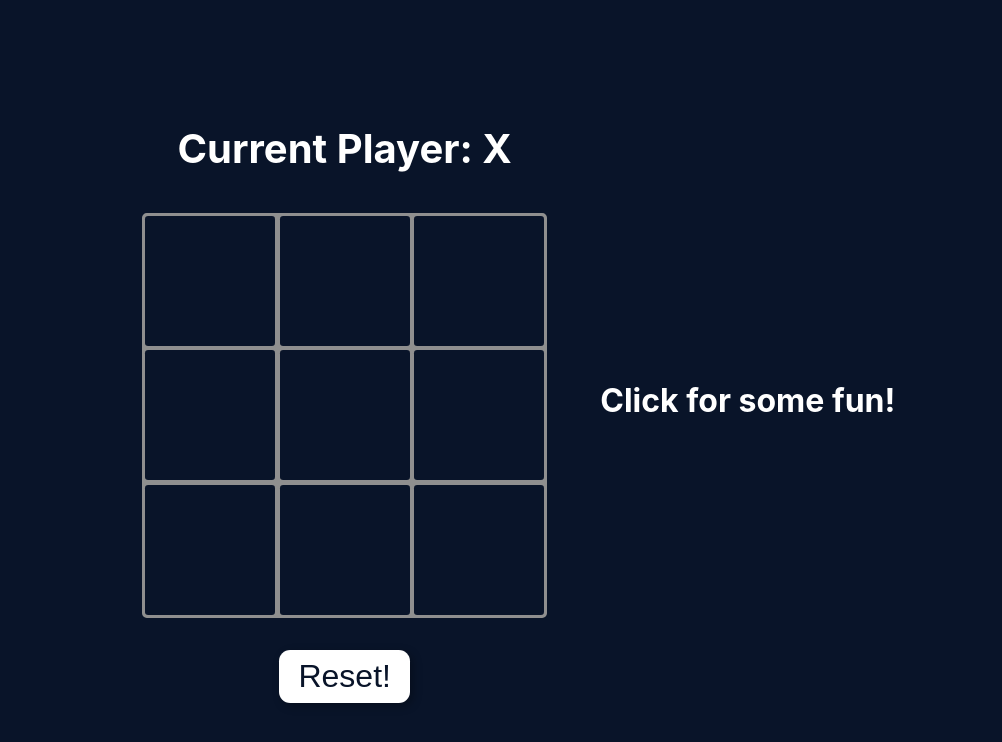
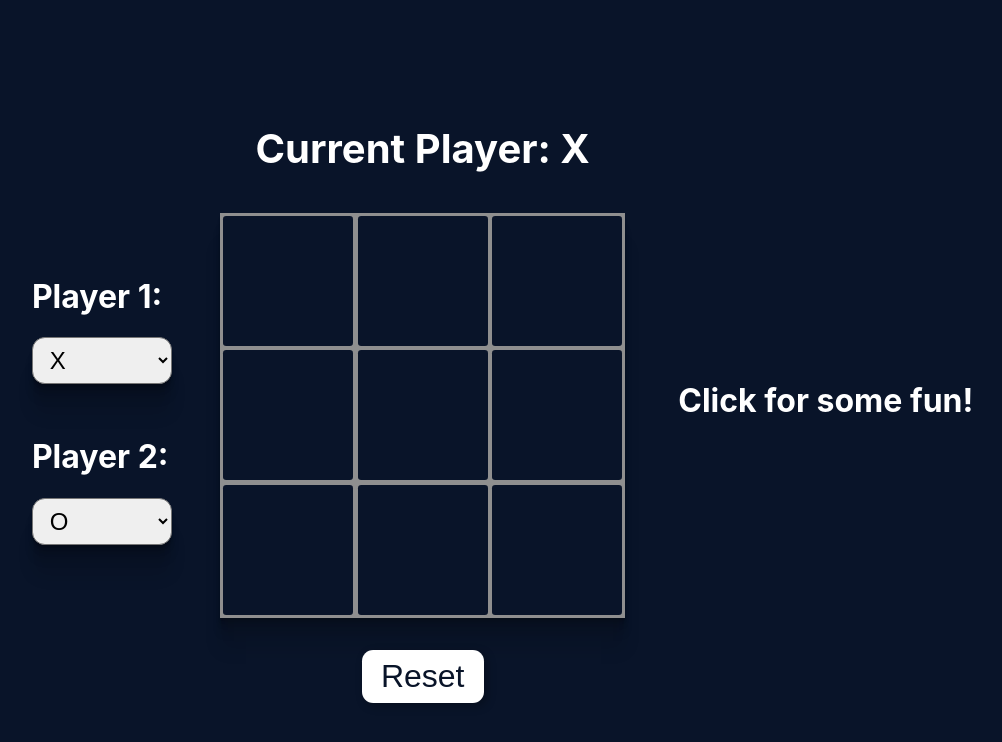
Before and after one commit to vnikolaew/tic-tac-toe, a React (Create React App) app: page / in a window 1280 px wide. Shown: the top 742 px of the page, without its empty margins (135-1137 px from the left). Built offline with nearby package versions, Linux system fonts and the light colour scheme.

Commit message:
Added emoji featiures + Custom Hooks

```diff
--- a/src/Game.tsx
+++ b/src/Game.tsx
@@ -1,29 +1,31 @@
-import React, { useState } from "react";
+import React from "react";
+
 import { Board } from "./components/Board/Board";
-import { winningCombos } from "./utils/winningCombos";
+import { GameHistory } from "./components/GameHistory/GameHistory";
+import { EmojiDropdown } from "./components/Dropdown/EmojiDropdown";
+
 import { useNextPlayer } from "./utils/useNextPlayer";
-import { GameHistory } from "./components/GameHistory/GameHistory";
-import { BoardHistory } from "./components/GameHistory/GameHistory";
+import { useSelectEmojis } from "./utils/useSelectEmojis";
+import { useWinner } from "./utils/useWinner";
+import { Emoji } from "./utils/Emojis";
 import "./styles/Game.css";
-import { useWinner } from "./utils/useWinner";
+import { useHistory } from "./utils/useHistory";
+import { ResetGameButton } from "./components/GameHistory/ResetGameButton";
 
 export type Player = "X" | "O";
-export type TSquare = Player | null;
+export type TSquare = Player | Emoji | null;
 
 export const Game: React.FC = () => {
-   const { isNext, setIsNext, switchTurns } = useNextPlayer("X");
-   const { winner, setWinner, checkWinner } = useWinner<TSquare>();
-
-   const [history, setHistory] = useState<BoardHistory[]>(() => [
-      {
-         squares: Array.from({ length: 9 }, (_) => null),
-      },
-   ]);
+   const { xIsNext, setIsNext, switchTurns } = useNextPlayer();
+   const { winner, setWinner, checkWinner } = useWinner<Player | null>();
+   const { history, pushMove, setHistory } = useHistory();
 
    const squares = history[history.length - 1].squares;
 
+   const { emojis, setPlayerOneEmoji, setPlayerTwoEmoji } = useSelectEmojis();
+
    const goBackTo = (turn: number) => {
-      setIsNext(turn % 2 === 0 ? "X" : "O");
+      setIsNext(turn % 2 === 0);
       setHistory(history.slice(0, turn + 1));
       setWinner(null);
    };
@@ -32,39 +34,34 @@ export const Game: React.FC = () => {
       if (squares[squareIdx] || winner) return;
 
       const updatedBoard = squares.map((sq, id) => {
-         return squareIdx === id ? isNext : sq;
+         return squareIdx === id ? (xIsNext ? "X" : "O") : sq;
       });
 
-      setHistory([
-         ...history,
-         {
-            squares: updatedBoard,
-         },
-      ]);
-      checkWinner(squares, squareIdx, isNext);
+      pushMove(updatedBoard);
+
+      const nextPlayer = xIsNext ? "X" : "O";
+      checkWinner(squares, squareIdx, nextPlayer);
       switchTurns();
    };
 
    return (
       <>
+         <EmojiDropdown
+            emojis={emojis}
+            setPlayerOneEmoji={setPlayerOneEmoji}
+            setPlayerTwoEmoji={setPlayerTwoEmoji}
+         />
          <div className="Game">
             {" "}
             <h1>
-               {winner ? `Winner: ${winner}` : `Current Player:  ${isNext}`}
+               {winner
+                  ? `Winner: ${winner} !`
+                  : `Current Player:  ${xIsNext ? emojis[0] : emojis[1]}`}
             </h1>
-            <Board squares={squares} fillSquare={fillSquare} />
-            <button
-               style={{
-                  cursor: history.length > 1 ? "pointer" : "",
-               }}
-               className="reset"
-               disabled={history.length === 1}
-               onClick={() => {
-                  goBackTo(0);
-               }}
-            >
-               Reset!
-            </button>
+            <Board squares={squares} emojis={emojis} fillSquare={fillSquare} />
+            <ResetGameButton history={history} jumpTo={goBackTo}>
+               {winner ? "Play again!" : "Reset"}
+            </ResetGameButton>
          </div>
          <GameHistory history={history} onClick={goBackTo} />
       </>
--- a/src/components/Board/Board.css
+++ b/src/components/Board/Board.css
@@ -7,5 +7,7 @@
    grid-template-rows: repeat(3, 1fr);
    grid-gap: 0.3rem;
    border: 0.2rem solid var(--bg-color);
-   border-radius: 0.3rem;
+   box-shadow: rgba(0, 0, 0, 0.09) 0px 2px 1px, rgba(0, 0, 0, 0.09) 0px 4px 2px,
+      rgba(0, 0, 0, 0.09) 0px 8px 4px, rgba(0, 0, 0, 0.09) 0px 16px 8px,
+      rgba(0, 0, 0, 0.09) 0px 32px 16px;
 }
--- a/src/components/Board/Board.tsx
+++ b/src/components/Board/Board.tsx
@@ -1,21 +1,26 @@
 import React from "react";
-import { TSquare } from "../../Game";
+import { Player, TSquare } from "../../Game";
 import { Square } from "../Square/Square";
 import "./Board.css";
 
 interface BoardProps {
-   squares: TSquare[];
+   squares: (Player | null)[];
+   emojis: [TSquare, TSquare];
    fillSquare: (idx: number) => void;
 }
 
-export const Board: React.FC<BoardProps> = ({ squares, fillSquare }) => {
+export const Board: React.FC<BoardProps> = ({
+   squares,
+   emojis,
+   fillSquare,
+}) => {
    return (
       <div className="board">
          {squares.map((value, i) => (
             <Square
                size={130}
                key={i}
-               value={value}
+               value={value && (value === "X" ? emojis[0] : emojis[1])}
                onClick={(_) => fillSquare(i)}
             />
          ))}
--- /dev/null
+++ b/src/components/Dropdown/EmojiDropdown.tsx
@@ -0,0 +1,31 @@
+import React from "react";
+import { TSquare } from "../../Game";
+import { SelectMenu } from "./SelectMenu";
+import "./SelectMenu.css";
+
+interface EDropdownProps {
+   emojis: [TSquare, TSquare];
+   setPlayerOneEmoji: (emoji: TSquare) => void;
+   setPlayerTwoEmoji: (emoji: TSquare) => void;
+}
+
+export const EmojiDropdown: React.FC<EDropdownProps> = ({
+   emojis,
+   setPlayerOneEmoji,
+   setPlayerTwoEmoji,
+}) => {
+   return (
+      <div className="select">
+         <SelectMenu
+            player={1}
+            disabled={emojis[1]}
+            setPlayerEmoji={setPlayerOneEmoji}
+         />
+         <SelectMenu
+            player={2}
+            disabled={emojis[0]}
+            setPlayerEmoji={setPlayerTwoEmoji}
+         />
+      </div>
+   );
+};
--- /dev/null
+++ b/src/components/Dropdown/SelectMenu.css
@@ -0,0 +1,27 @@
+select {
+   font-size: 1.5rem;
+   width: 140px;
+   padding-block: 0.5rem;
+   padding-inline: 0.8rem;
+   border-radius: 0.8rem;
+   box-shadow: rgba(0, 0, 0, 0.09) 0px 2px 1px, rgba(0, 0, 0, 0.09) 0px 4px 2px,
+      rgba(0, 0, 0, 0.09) 0px 8px 4px, rgba(0, 0, 0, 0.09) 0px 16px 8px,
+      rgba(0, 0, 0, 0.09) 0px 32px 16px;
+   cursor: pointer;
+}
+
+option {
+   border-radius: 0.5rem;
+}
+
+option:disabled {
+   background-color: rgb(110, 110, 110);
+}
+
+.select {
+   display: flex;
+   flex-direction: column;
+   align-self: center;
+   justify-content: center;
+   row-gap: 2rem;
+}
--- /dev/null
+++ b/src/components/Dropdown/SelectMenu.tsx
@@ -0,0 +1,41 @@
+import { Emojis } from "../../utils/Emojis";
+import React, { useRef } from "react";
+import { TSquare } from "../../Game";
+import "./SelectMenu.css";
+
+interface IProps {
+   player: number;
+   disabled: TSquare;
+   setPlayerEmoji: (emoji: TSquare) => void;
+}
+
+export const SelectMenu: React.FC<IProps> = ({
+   player,
+   disabled,
+   setPlayerEmoji,
+}) => {
+   const selectRef = useRef<HTMLSelectElement>(null);
+
+   return (
+      <div>
+         {" "}
+         <h1> Player {player}: </h1>
+         <select
+            name={`Player ${player}`}
+            ref={selectRef}
+            id={`${player}`}
+            defaultValue={player === 1 ? "X" : "O"}
+            onChange={(e) => {
+               selectRef.current!.value = e.target.value;
+               setPlayerEmoji(e.target.value as TSquare);
+            }}
+         >
+            {Emojis.map((e, i) => (
+               <option value={e} key={i} disabled={e === disabled}>
+                  {e}
+               </option>
+            ))}
+         </select>
+      </div>
+   );
+};
--- a/src/components/GameHistory/GameHistory.tsx
+++ b/src/components/GameHistory/GameHistory.tsx
@@ -1,10 +1,10 @@
 import React from "react";
 import { FC } from "react";
-import { TSquare } from "../../Game";
+import { Player } from "../../Game";
 import "./History.css";
 
 export interface BoardHistory {
-   squares: TSquare[];
+   squares: (Player | null)[];
 }
 
 interface GameHistoryProps {
--- /dev/null
+++ b/src/components/GameHistory/ResetGameButton.tsx
@@ -0,0 +1,29 @@
+import React, { ReactNode } from "react";
+import { BoardHistory } from "./GameHistory";
+
+interface JumpBackButtonProps {
+   history: BoardHistory[];
+   jumpTo: (turn: number) => void;
+   children: ReactNode;
+}
+
+export const ResetGameButton = ({
+   history,
+   jumpTo,
+   children,
+}: JumpBackButtonProps) => {
+   return (
+      <button
+         style={{
+            cursor: history.length > 1 ? "pointer" : "",
+         }}
+         className="reset"
+         disabled={history.length === 1}
+         onClick={() => {
+            jumpTo(0);
+         }}
+      >
+         {children}
+      </button>
+   );
+};
--- /dev/null
+++ b/src/utils/Emojis.ts
@@ -0,0 +1,17 @@
+import { Player } from "../Game";
+
+export enum Emoji {
+   ROCKET = "🚀",
+   FIRE = "🔥",
+   GIFT = "🎁",
+   SANTA = "🎅",
+}
+
+export const Emojis: (Emoji | Player)[] = [
+   "O",
+   "X",
+   Emoji.FIRE,
+   Emoji.ROCKET,
+   Emoji.GIFT,
+   Emoji.SANTA,
+];
--- /dev/null
+++ b/src/utils/useHistory.tsx
@@ -0,0 +1,29 @@
+import { useState } from "react";
+import { BoardHistory } from "../components/GameHistory/GameHistory";
+import { Player, TSquare } from "../Game";
+
+interface useHistoryParams {
+   initialBoard?: (Player | null)[];
+}
+
+export const useHistory = ({
+   initialBoard = Array.from({ length: 9 }, (_) => null),
+}: useHistoryParams = {}) => {
+   const [history, setHistory] = useState<BoardHistory[]>(() => [
+      {
+         squares: initialBoard,
+      },
+   ]);
+
+   const pushMove = (updatedBoard: (Player | null)[]) =>
+      setHistory((oldHistory) => {
+         return [
+            ...oldHistory,
+            {
+               squares: updatedBoard,
+            },
+         ];
+      });
+
+   return { history, pushMove, setHistory };
+};
--- a/src/utils/useNextPlayer.tsx
+++ b/src/utils/useNextPlayer.tsx
@@ -4,13 +4,13 @@ import { Player } from "../Game";
 export const useNextPlayer = (
    startPlayer: Player = "X"
 ): {
-   isNext: Player;
-   setIsNext: React.Dispatch<React.SetStateAction<Player>>;
+   xIsNext: boolean;
+   setIsNext: React.Dispatch<React.SetStateAction<boolean>>;
    switchTurns: () => void;
 } => {
-   const [isNext, setIsNext] = useState<Player>(startPlayer);
+   const [xIsNext, setIsNext] = useState<boolean>(true);
 
-   const switchPlayerTurn = () => setIsNext(isNext === "X" ? "O" : "X");
+   const switchPlayerTurn = () => setIsNext(!xIsNext);
 
-   return { isNext, setIsNext, switchTurns: switchPlayerTurn };
+   return { xIsNext, setIsNext, switchTurns: switchPlayerTurn };
 };
--- /dev/null
+++ b/src/utils/useSelectEmojis.tsx
@@ -0,0 +1,26 @@
+import React, { useState } from "react";
+import { TSquare } from "../Game";
+
+interface useSelectEmojiProps {
+   initialEmojis?: [TSquare, TSquare];
+}
+
+export const useSelectEmojis = ({
+   initialEmojis = ["X", "O"],
+}: useSelectEmojiProps = {}) => {
+   const [emojis, setEmojis] = useState<[TSquare, TSquare]>(initialEmojis);
+
+   const setPlayerOneEmoji = (emoji: TSquare) => {
+      return setEmojis(([prevEmoji, _]) => {
+         return [emoji, emojis[1]];
+      });
+   };
+
+   const setPlayerTwoEmoji = (emoji: TSquare) => {
+      return setEmojis(([_, prevEmoji]) => {
+         return [emojis[0], emoji];
+      });
+   };
+
+   return { emojis, setPlayerOneEmoji, setPlayerTwoEmoji };
+};
```
